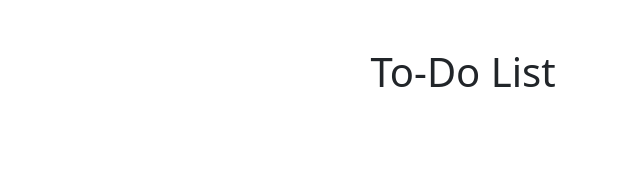
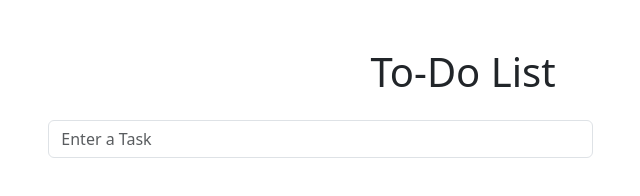
Before and after one commit to Rainbowcats999/To-Do-List, a plain HTML site: page index.html in a window 1280 px wide. Shown: the full height of the page, 177-817 px from the left. Drawn offline with nearby package versions, Linux system fonts and the light colour scheme.

Commit message:
Added an input w lots of classes

```diff
--- a/index.html
+++ b/index.html
@@ -24,7 +24,13 @@
                     To-Do List
                 </div>
                 <div class="row">
-                    <div class="col-8"></div>
+                    <div class="col-8">
+                        <input type="text" id="taskInput" class="form-control" placeholder="Enter a Task">
+                    </div>
+
+                    <div class="col-4">
+
+                    </div>
                 </div>
 
             </div>
```
